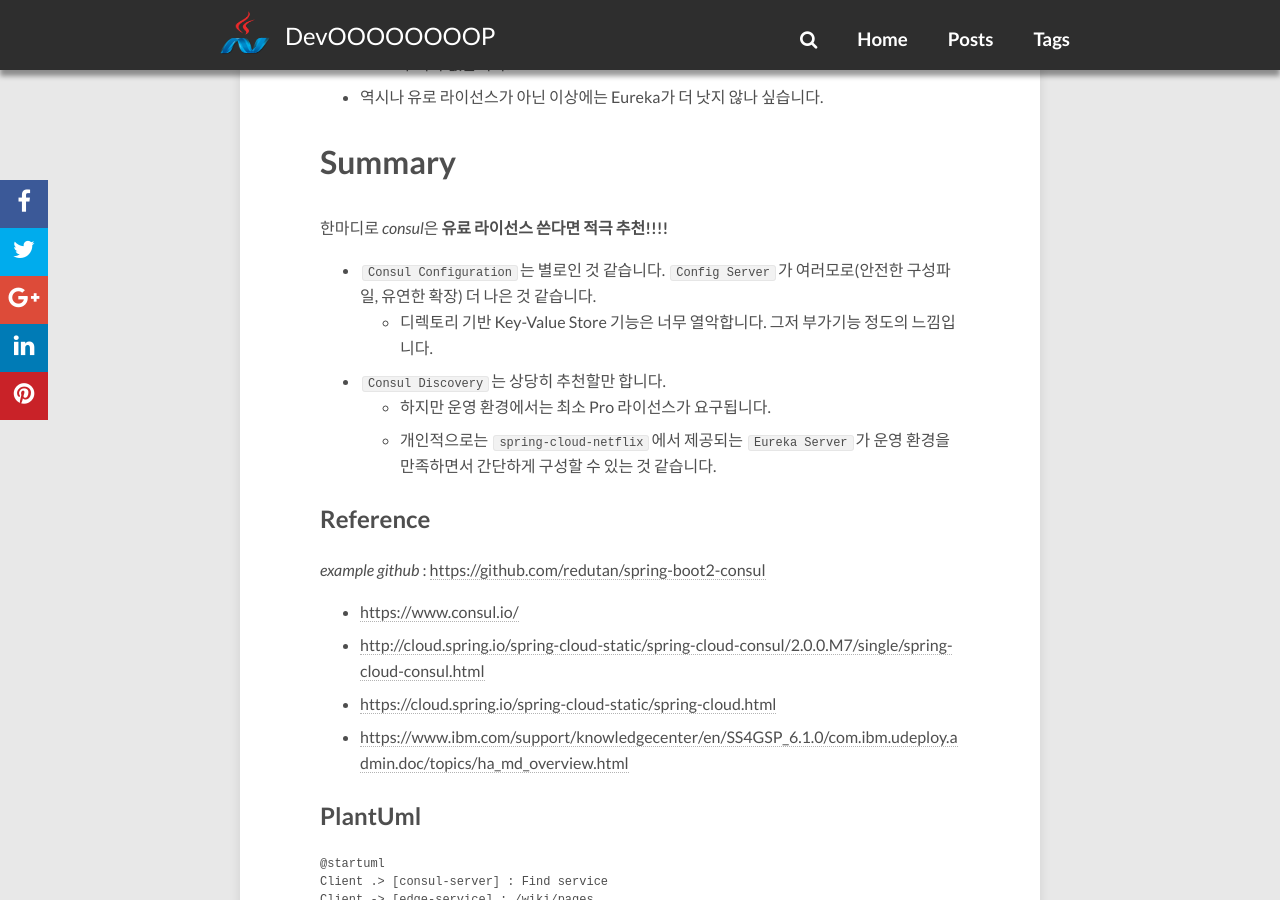
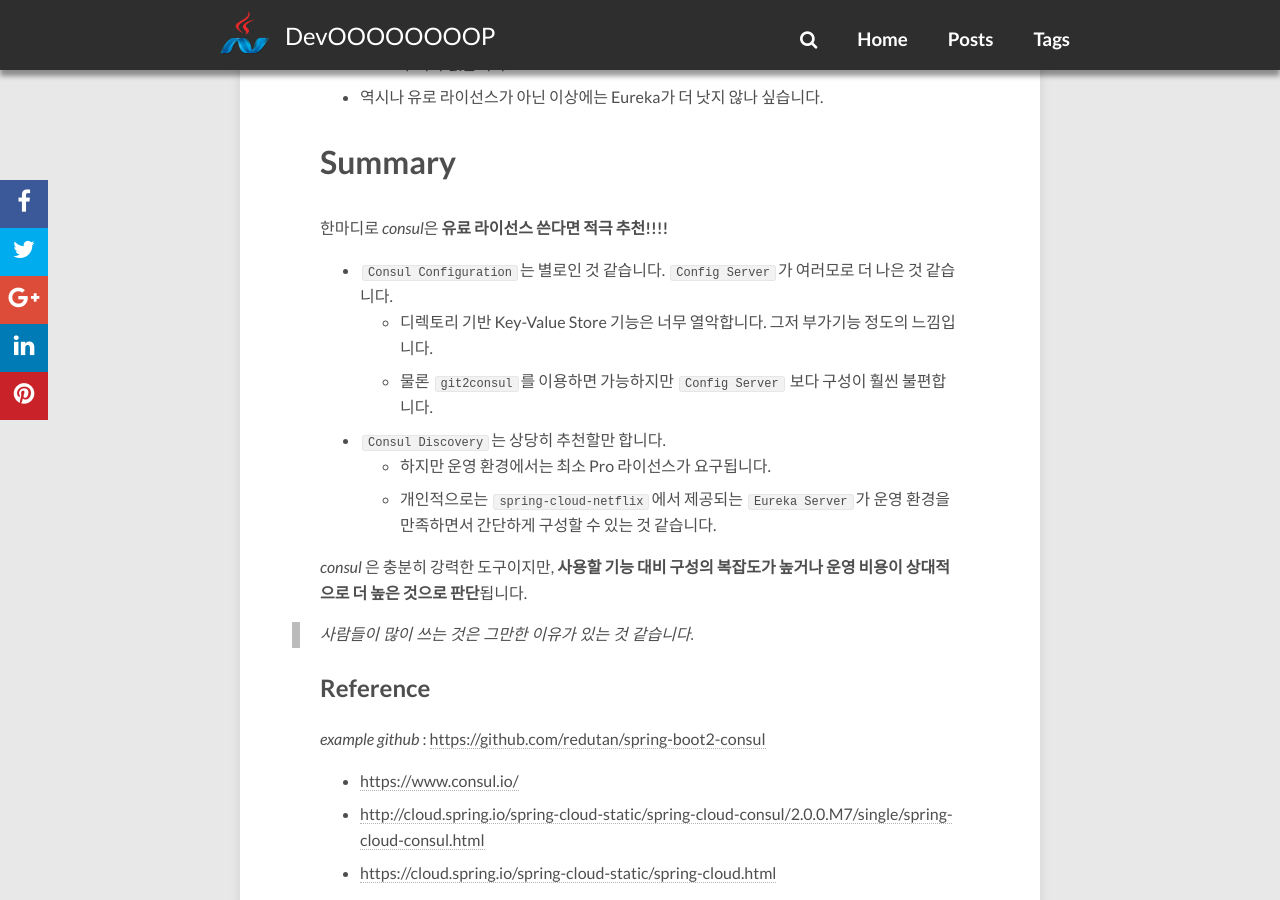
Before and after one commit to redutan/redutan.github.io, a Jekyll site: the page built from _posts/2018/2018-04-13-spring-cloud-consul.markdown, in a window 1280 px wide and 900 px high, scrolled down 13119 px. Built offline with Jekyll 4.4.1, drawn with Linux system fonts in a browser that asks for light colours; nearby versions of some CDN libraries; comment, search, counter and statistics services are not loaded; some of the changed text lies outside the part shown.

Commit message:
Modify "Spring Cloud Consul"

```diff
--- a/_posts/2018/2018-04-13-spring-cloud-consul.markdown
+++ b/_posts/2018/2018-04-13-spring-cloud-consul.markdown
@@ -413,11 +413,16 @@ Response code: 200; Time: 21ms; Content length: 174 bytes
 
 한마디로 *consul*은 **유료 라이선스 쓴다면 적극 추천!!!!**
 
-* `Consul Configuration`는 별로인 것 같습니다. `Config Server`가 여러모로(안전한 구성파일, 유연한 확장) 더 나은 것 같습니다.
+* `Consul Configuration`는 별로인 것 같습니다. `Config Server`가 여러모로 더 나은 것 같습니다.
     * 디렉토리 기반 Key-Value Store 기능은 너무 열악합니다. 그저 부가기능 정도의 느낌입니다.
+    * 물론 `git2consul`를 이용하면 가능하지만 `Config Server` 보다 구성이 훨씬 불편합니다.
 * `Consul Discovery`는 상당히 추천할만 합니다.
     * 하지만 운영 환경에서는 최소 Pro 라이선스가 요구됩니다.
     * 개인적으로는 `spring-cloud-netflix`에서 제공되는 `Eureka Server`가 운영 환경을 만족하면서 간단하게 구성할 수 있는 것 같습니다.
+
+*consul* 은 충분히 강력한 도구이지만, **사용할 기능 대비 구성의 복잡도가 높거나 운영 비용이 상대적으로 더 높은 것으로 판단**됩니다.
+
+> 사람들이 많이 쓰는 것은 그만한 이유가 있는 것 같습니다.
 
 ## Reference
 
```
